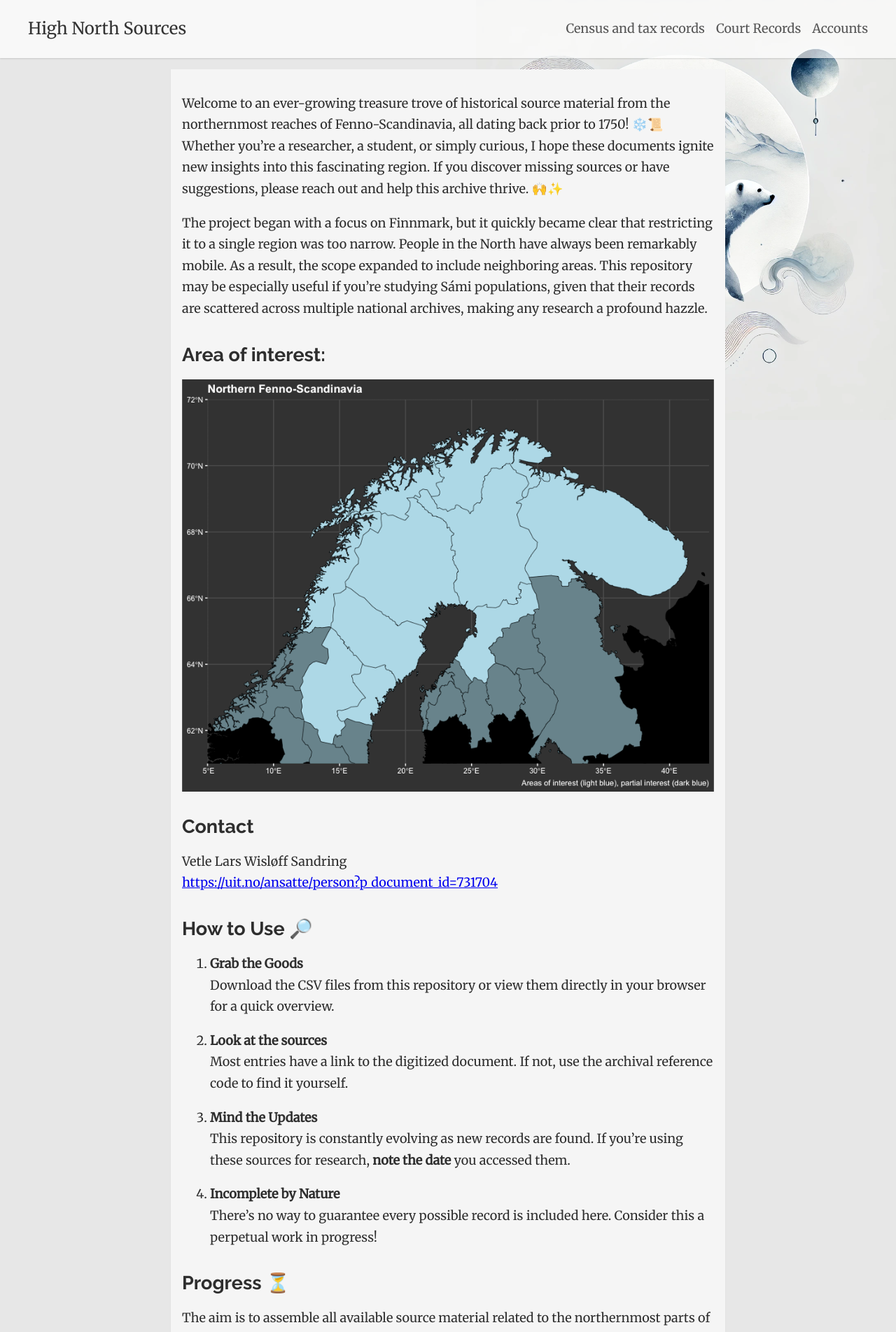
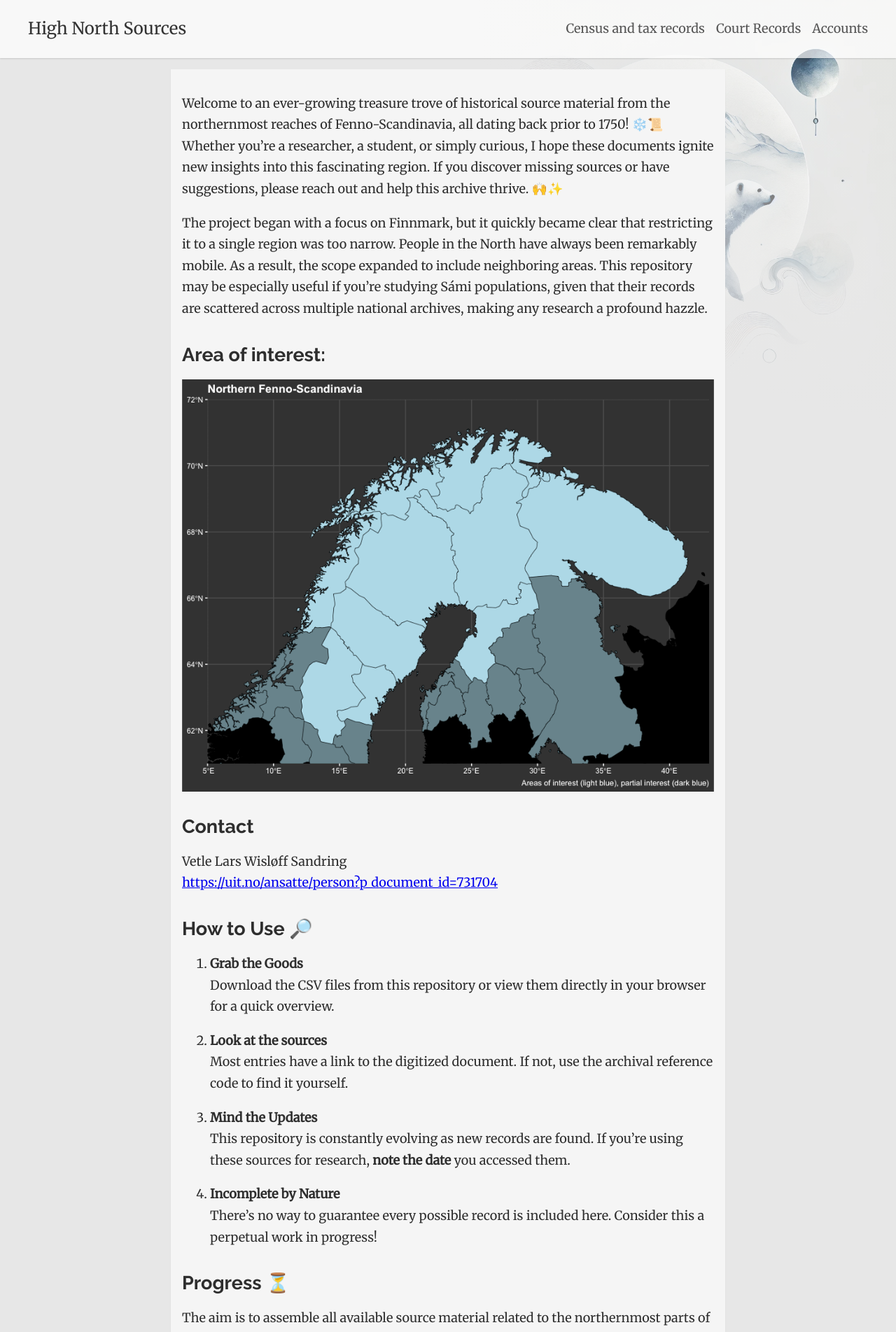
Before and after one commit to Moryzont/Nordkalotten_kilder, a Jekyll site: the page built from index.md, in a window 1280 px wide. Shown: the top 1903 px of the page at 70% size. Built offline with Jekyll 4.4.1, drawn with Linux system fonts in a browser that asks for light colours.

Commit message:
Tweaking

```diff
--- a/assets/css/custom.css
+++ b/assets/css/custom.css
@@ -2,29 +2,32 @@
 body {
   margin: 0;
   padding: 0;
-
   color: #2e2e2e;
   font-family: "Merriweather", Georgia, serif;
   line-height: 1.7;
   font-size: 18px;
 
-  /* 1) The main background color */
+  /* Base background color */
   background-color: #e7e7e7;
 
-  /* 2) The background image reference */
-  background-image: url("/Nordkalotten_kilder/assets/img/background.webp");
+  /* Combine a radial gradient overlay with your background image */
+  background-image:
+    radial-gradient(circle at top right, rgba(231, 231, 231, 0) 0%, #e7e7e7 600px),
+    url("/Nordkalotten_kilder/assets/img/background.webp");
 
-  /* 3) Position the image top-right */
-  background-position: top right;
+  /* Position the gradient and image */
+  background-position: top right, top right;
 
-  /* 4) Don’t repeat it */
-  background-repeat: no-repeat;
+  /* Do not repeat the background */
+  background-repeat: no-repeat, no-repeat;
 
+  /* Fix the background image in place */
+  background-attachment: fixed;
 
+  /* Control image size; gradient scales automatically */
+  background-size: 600px auto, 600px auto;
+}
 
-  /* 6) Control size - 600px wide, keep aspect ratio */
-  background-size: 600px auto;
-}
 
 
 
```
Also changed, not shown: 1 other file.
